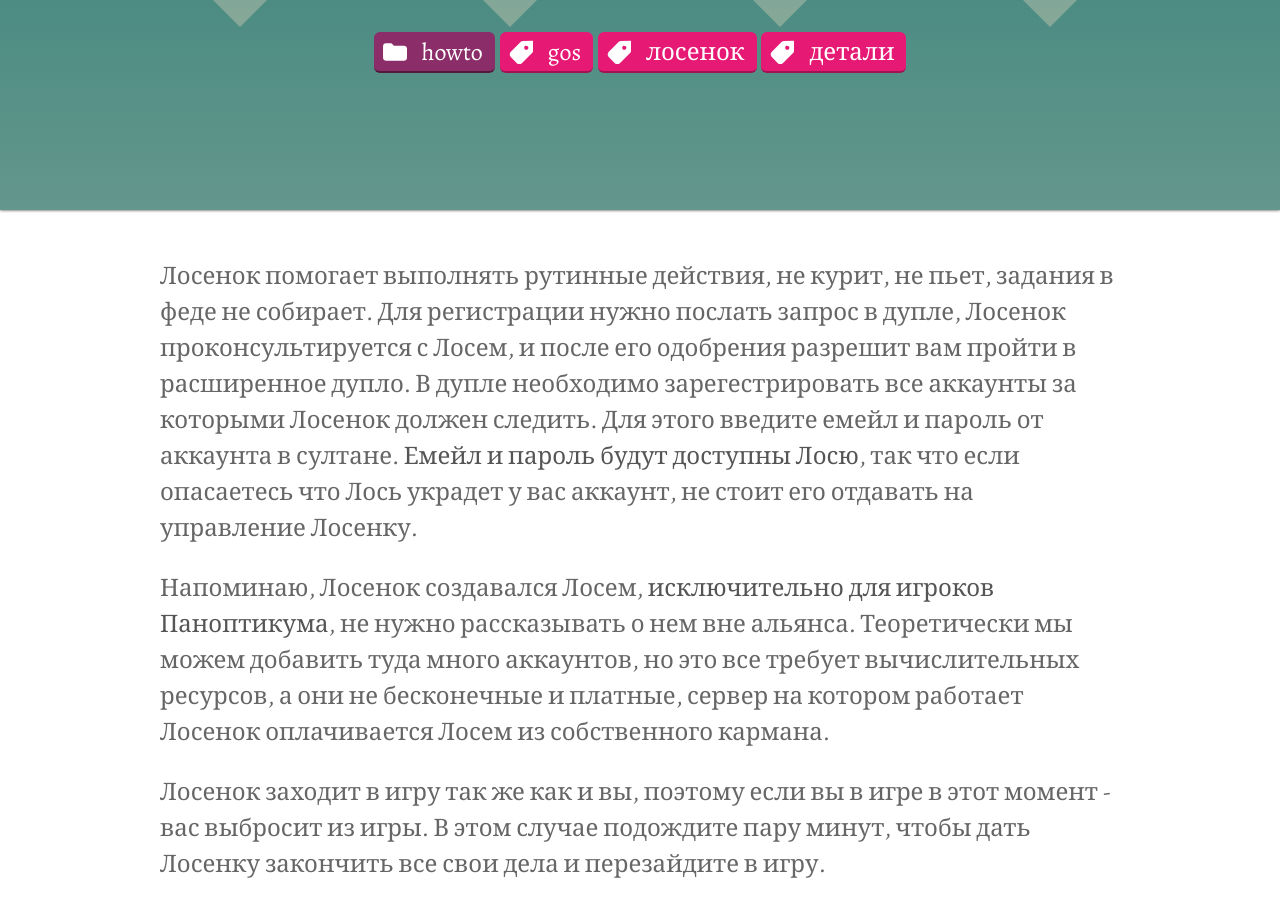
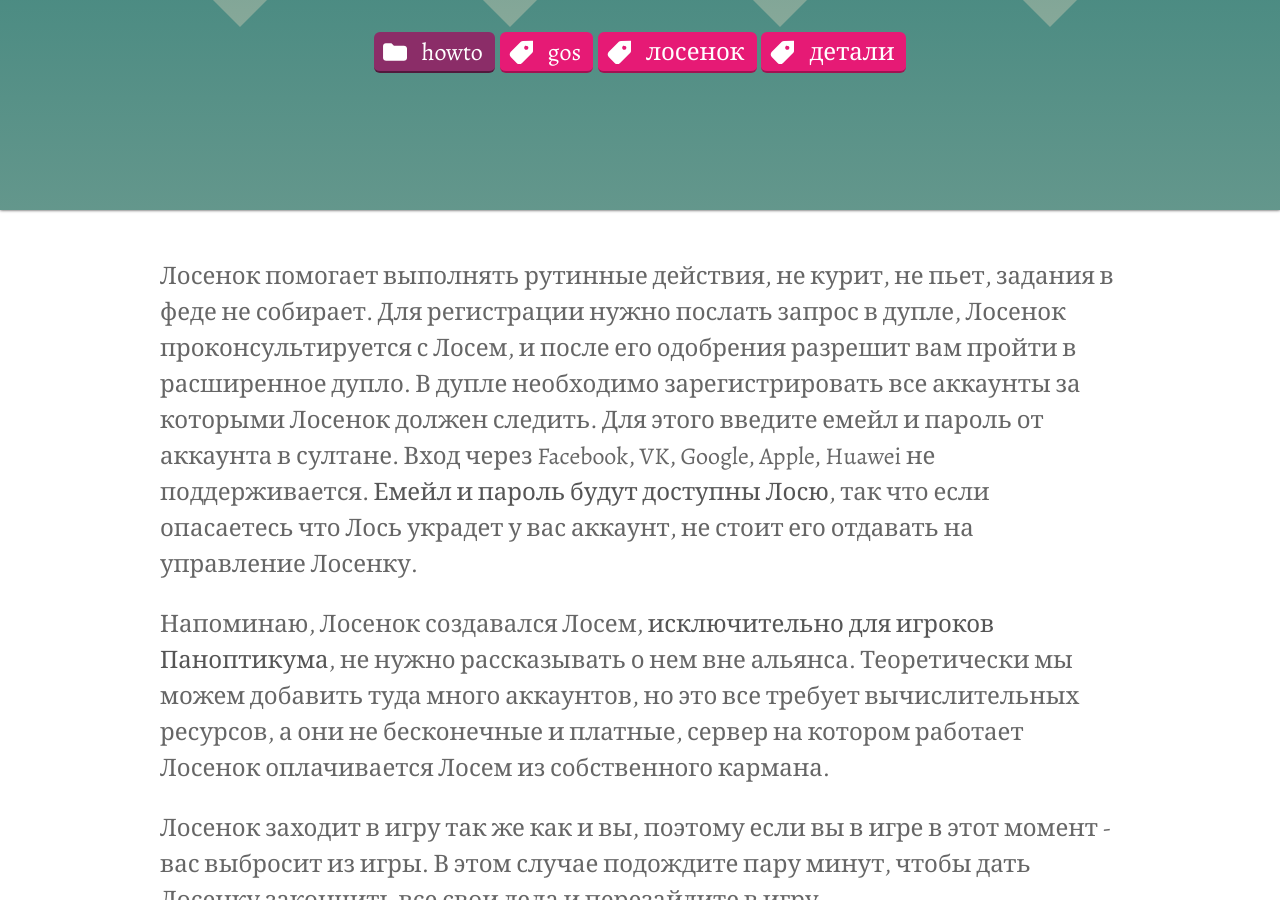
Before and after one commit to flicus/gos, a Jekyll site: the page built from _posts/2023-08-30-Лосенок.md, in a window 1280 px wide and 900 px high, scrolled down 366 px. Built offline with Jekyll 4.4.1, drawn with Linux system fonts in a browser that asks for light colours; comment, search, counter and statistics services are not loaded; some of the changed text lies outside the part shown.

Commit message:
latest updates

```diff
--- a/_posts/2023-08-30-Лосенок.md
+++ b/_posts/2023-08-30-Лосенок.md
@@ -6,7 +6,7 @@ tags: [gos, лосенок, детали]
 comments: true
 ---
 
-Лосенок помогает выполнять рутинные действия, не курит, не пьет, задания в феде не собирает. Для регистрации нужно послать запрос в дупле, Лосенок проконсультируется с Лосем, и после его одобрения разрешит вам пройти в расширенное дупло. В дупле необходимо зарегестрировать все аккаунты за которыми Лосенок должен следить. Для этого введите емейл и пароль от аккаунта в султане. **Емейл и пароль будут доступны Лосю**, так что если опасаетесь что Лось украдет у вас аккаунт, не стоит его отдавать на управление Лосенку.
+Лосенок помогает выполнять рутинные действия, не курит, не пьет, задания в феде не собирает. Для регистрации нужно послать запрос в дупле, Лосенок проконсультируется с Лосем, и после его одобрения разрешит вам пройти в расширенное дупло. В дупле необходимо зарегистрировать все аккаунты за которыми Лосенок должен следить. Для этого введите емейл и пароль от аккаунта в султане. Вход через Facebook, VK, Google, Apple, Huawei не поддерживается. **Емейл и пароль будут доступны Лосю**, так что если опасаетесь что Лось украдет у вас аккаунт, не стоит его отдавать на управление Лосенку.
 
 Напоминаю, Лосенок создавался Лосем, **исключительно для игроков Паноптикума**, не нужно рассказывать о нем вне альянса. Теоретически мы можем добавить туда много аккаунтов, но это все требует вычислительных ресурсов, а они не бесконечные и платные, сервер на котором работает Лосенок оплачивается Лосем из собственного кармана.
 
```
Also changed, not shown: other parts of _posts/2023-08-30-Лосенок.md (+10 -0 lines), i/bli.jpg (added), i/refresh.jpg (added).
